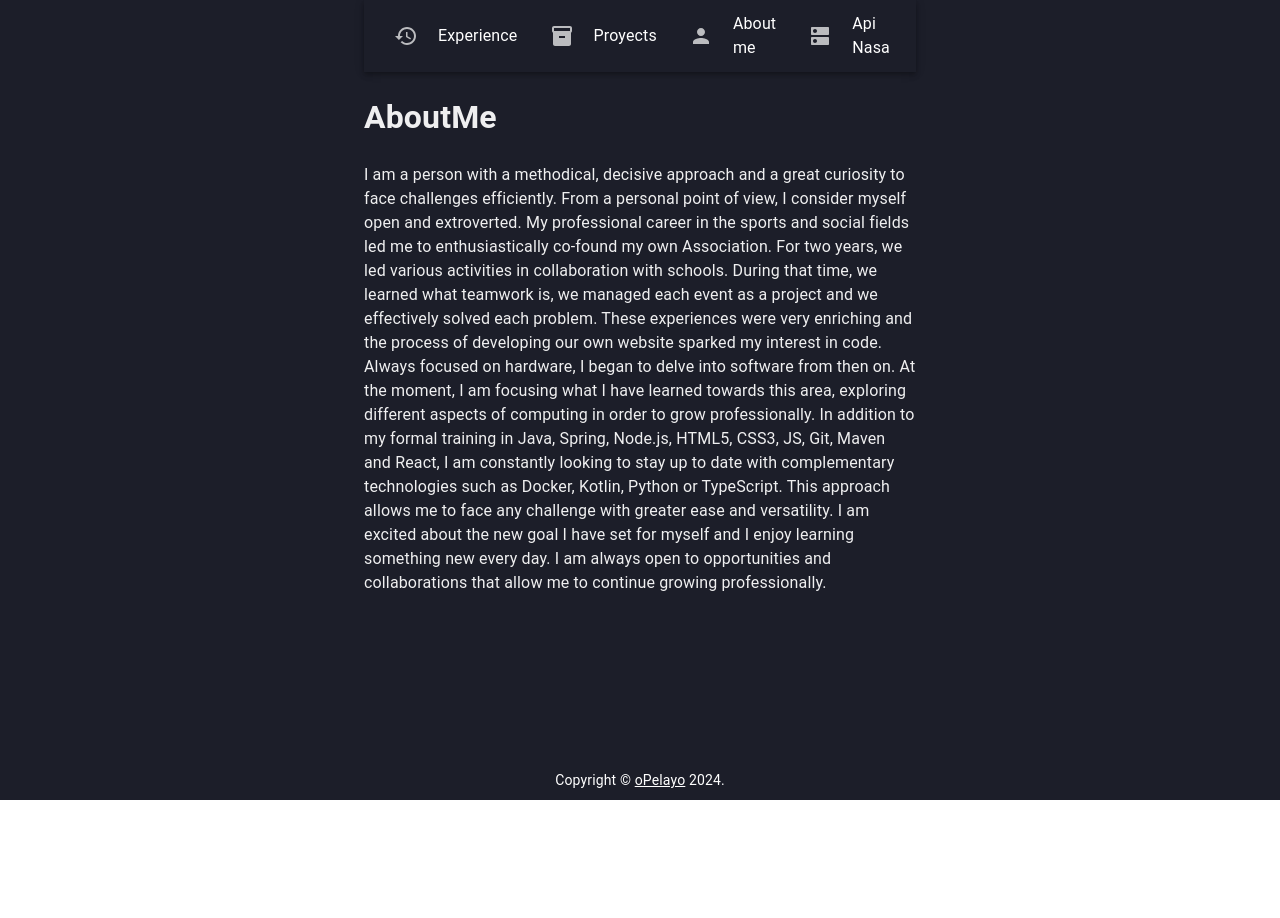
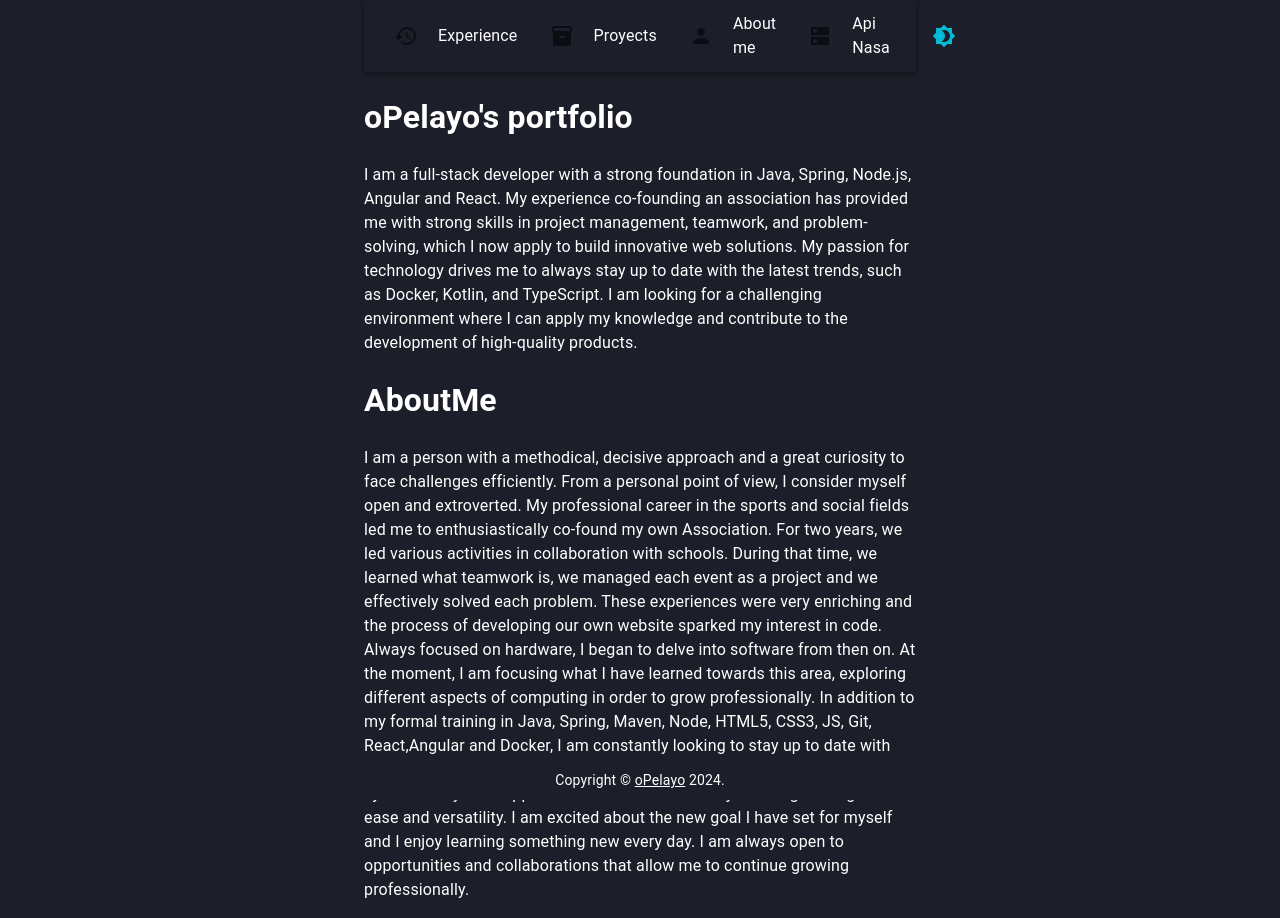
Before and after one commit to oPelayo/portfolio, a React (Create React App) app: page /aboutme in a window 1280 px wide. Before the commit the page ends 800 px from the top, so only its background shows below. Built offline with nearby package versions, Linux system fonts and the light colour scheme.

Commit message:
Themes (dark & light) implementation

```diff
--- a/src/App.js
+++ b/src/App.js
@@ -1,9 +1,20 @@
-import React from 'react';
+import React, { useState } from 'react';
 import RoutingContainer from './routingContainer'
+import { CssBaseline, ThemeProvider } from '@mui/material';
+import { darkTheme, lightTheme } from './theme';
 
 function App() {
+  const [isDarkMode, setIsDarkMode] = useState(false);
+
+  const toggleTheme = () => {
+    setIsDarkMode((prevMode) => !prevMode);
+  };
+
   return (
-    <RoutingContainer />
+    <ThemeProvider theme={isDarkMode ? darkTheme : lightTheme}>
+      <CssBaseline />
+      <RoutingContainer toggleTheme={toggleTheme} isDarkMode={isDarkMode} />
+    </ThemeProvider>
   );
 }
 
--- a/src/components/Navbar/Navbar.js
+++ b/src/components/Navbar/Navbar.js
@@ -11,14 +11,16 @@ import { NavLink } from 'react-router-dom';
 import { mainNavbarItems } from './consts/navbarItems';
 import { navbarStyles } from './styles';
 import '../../index.css';
+import Brightness4Icon from '@mui/icons-material/Brightness4';
+import Brightness7Icon from '@mui/icons-material/Brightness7';
 
-const Navbar = () => {
+const Navbar = ({ toggleTheme, isDarkMode }) => {
     const [activeLink, setActiveLink] = useState("");
 
     const handleActiveLink = (route) => setActiveLink(route);
 
     return (
-        <AppBar position="static" sx={{ backgroundColor: '#1c1e29', color: '#fff' }}>
+        <AppBar position="static">
             <Toolbar sx={{ display: 'flex', justifyContent: 'space-between' }}>
                 {/* Menú de Navegación */}
                 <Box sx={{ display: 'flex', gap: 2 }}>
@@ -49,11 +51,9 @@ const Navbar = () => {
                         ))}
                     </List>
                 </Box>
-
-                {/* Iconos de Contacto */}
                 <Box>
-                    <IconButton sx={{ color: '#00bcd4' }}> {/* Icono LinkedIn o Contacto */}
-                        <i className="fas fa-envelope"></i> {/* Reemplazar con Material Icons */}
+                    <IconButton sx={{ color: '#00bcd4' }} onClick={toggleTheme}>
+                        {isDarkMode ? <Brightness7Icon /> : <Brightness4Icon />}
                     </IconButton>
                 </Box>
             </Toolbar>
--- a/src/components/Navbar/styles.js
+++ b/src/components/Navbar/styles.js
@@ -1,6 +1,5 @@
 export const navbarStyles = {
     icons: {
-        color: 'rgba(255, 255, 255, 0.7)!important',
         marginLeft: '0px',
         marginRigth: '0px'
     }
--- a/src/index.css
+++ b/src/index.css
@@ -1,7 +1,7 @@
-.root {
-    color: rgba(255, 255, 255, 0.93);
+/*.root {
+     color: rgba(255, 255, 255, 0.93);
     background-color: #1c1e29;
-}
+}*/
 
 .root header div{
     padding-left: 8px;
@@ -13,6 +13,6 @@
     padding: 4px;
 }
 
-.MuiBox-root .MuiListItemIcon-root {
-    color: rgba(255, 255, 255, 0.7)
-}
+/*.MuiBox-root .MuiListItemIcon-root {
+     color: rgba(255, 255, 255, 0.7)
+}*/
--- a/src/index.js
+++ b/src/index.js
@@ -1,20 +1,14 @@
 import React from 'react';
 import ReactDOM from 'react-dom/client';
 import { BrowserRouter } from "react-router-dom";
-import { ThemeProvider } from '@mui/material/styles';
-import CssBaseline from '@mui/material/CssBaseline';
-import theme from './theme';
 import App from './App';
 import './index.css';
 
 const root = ReactDOM.createRoot(document.getElementById('root'));
 root.render(
-  <ThemeProvider theme={theme}>
-    <BrowserRouter>
-      <React.StrictMode>
-        <App />
-      </React.StrictMode>
-    </BrowserRouter>
-    <CssBaseline />
-  </ThemeProvider>
+  <BrowserRouter>
+    <React.StrictMode>
+      <App />
+    </React.StrictMode>
+  </BrowserRouter>
 );
--- a/src/pages/AboutMe.js
+++ b/src/pages/AboutMe.js
@@ -13,9 +13,9 @@ const AboutMe = () => {
         code. Always focused on hardware, I began to delve into software from then on.
         At the moment, I am focusing what I have learned towards this area, exploring different aspects of computing
         in order to grow professionally.
-        In addition to my formal training in Java, Spring, Node.js, HTML5, CSS3, JS, Git, Maven and React,
-        I am constantly looking to stay up to date with complementary technologies such as Docker, Kotlin, Python
-        or TypeScript. This approach allows me to face any challenge with greater ease and versatility.
+        In addition to my formal training in Java, Spring, Maven, Node, HTML5, CSS3, JS, Git, React,Angular and Docker,
+        I am constantly looking to stay up to date with complementary technologies such as Python, Docker, Kotlin,
+        TypeScript or cybersecurity. This approach allows me to face any challenge with greater ease and versatility.
         I am excited about the new goal I have set for myself and I enjoy learning something new every day.
         I am always open to opportunities and collaborations that allow me to continue growing professionally.</p>
     </div>
--- a/src/pages/Experience.js
+++ b/src/pages/Experience.js
@@ -1,27 +1,29 @@
 import React from 'react';
 import { List, ListItem, ListItemIcon, ListItemText } from '@mui/material';
 import WorkIcon from '@mui/icons-material/Work';
+import { useTheme } from '@mui/material/styles';
 
 function Experience() {
+  const theme = useTheme();
+
     return (
         <div>
         <h1>Work experience</h1>
         <List>
           <ListItem>
-            <ListItemIcon>
+            <ListItemIcon sx={{ color: theme.palette.icon.color }}>
               <WorkIcon />
             </ListItemIcon>
             <ListItemText
                 primary="Web maintenance assistant"
                 secondary="In-Gravity S.L."
-                sx={{
-                    '& .MuiListItem-root': {
+                sx={{'& .MuiListItem-root': {
                         padding: '8px'
                     },
                     }} />
           </ListItem>
           <ListItem>
-            <ListItemIcon>
+            <ListItemIcon sx={{ color: theme.palette.icon.color }}>
               <WorkIcon />
             </ListItemIcon>
             <ListItemText primary="Full Stack Web Developer" secondary="Asoc. Destinatur" />
--- a/src/routingContainer.js
+++ b/src/routingContainer.js
@@ -2,19 +2,24 @@ import React from 'react';
 import { Routes, Route } from "react-router-dom";
 import Container from '@mui/material/Container';
 import Box from '@mui/material/Box';
+import { useTheme } from '@mui/material/styles';
 import Navbar from './components/Navbar/Navbar';
 import Copyright from './components/Copyright/Copyright';
-import Home from './pages/Home'
+import Home from './pages/Home';
 import Experience from './pages/Experience';
-import Error from './pages/Error'
+import Error from './pages/Error';
 import AboutMe from './pages/AboutMe';
 
-const RoutingContainer = () => {
+
+const RoutingContainer = ({ toggleTheme, isDarkMode }) => {
+  const theme = useTheme();
+
   return (
-      <Container maxWidth="sm">
-        <Box sx={{ display: 'flex', flexDirection: 'column', height: '100vh', width: '100hv' }}>
-          <Navbar />
+    <Container maxWidth="sm" sx={{ backgroundColor: theme.palette.background.default }}>
+      <Box sx={{ display: 'flex', flexDirection: 'column', height: '100vh', backgroundColor: theme.palette.background.default }}>
+        <Navbar toggleTheme={toggleTheme} isDarkMode={isDarkMode} />
         <Box sx={{ flex: 1 }}>
+          <Home/>
           <Routes>
             <Route path="/" element={<Home />} />
             <Route path="/experience" element={<Experience />} />
--- a/src/theme.js
+++ b/src/theme.js
@@ -1,19 +1,52 @@
 import { red } from '@mui/material/colors';
 import { createTheme } from '@mui/material/styles';
 
-// A custom theme
-const theme = createTheme({
+export const lightTheme = createTheme({
   palette: {
+    mode: 'light',
     primary: {
-      main: '#0000ff',//blue
+      main: '#1c1e29',
     },
     secondary: {
-      main: '#19857b',//aguamarina
+      main: '#19857b',
     },
     error: {
       main: red.A400,
     },
+    background: {
+      default: '#1c1e29',
+      paper: '#ffffff',
+    },
+    text: {
+      primary: '#fff',
+    },
+    icon: {
+      color: '#fff',
+    }
   },
 });
 
-export default theme;
+export const darkTheme = createTheme({
+  palette: {
+    mode: 'dark',
+    primary: {
+      main: '#1c1e29',
+    },
+    secondary: {
+      main: '#19857b',
+    },
+    error: {
+      main: red.A400,
+    },
+    background: {
+      default: '#f5f5f5',
+      paper: '#1c1e29',
+    },
+    text: {
+      primary: '#000',
+    },
+    icon: {
+      color: '#000',
+    }
+  },
+});
```
Lines whose indentation alone changed are shown as unchanged.
